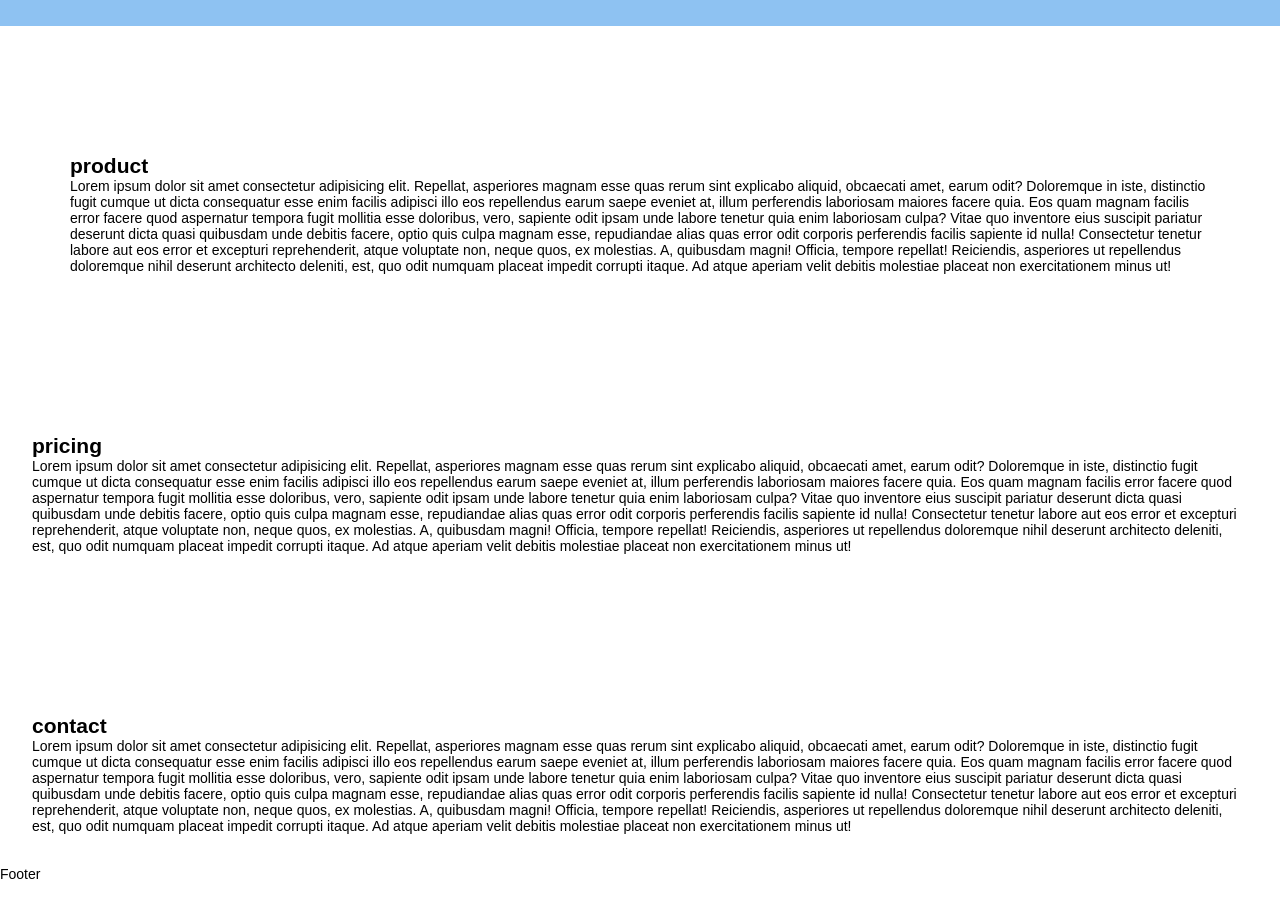
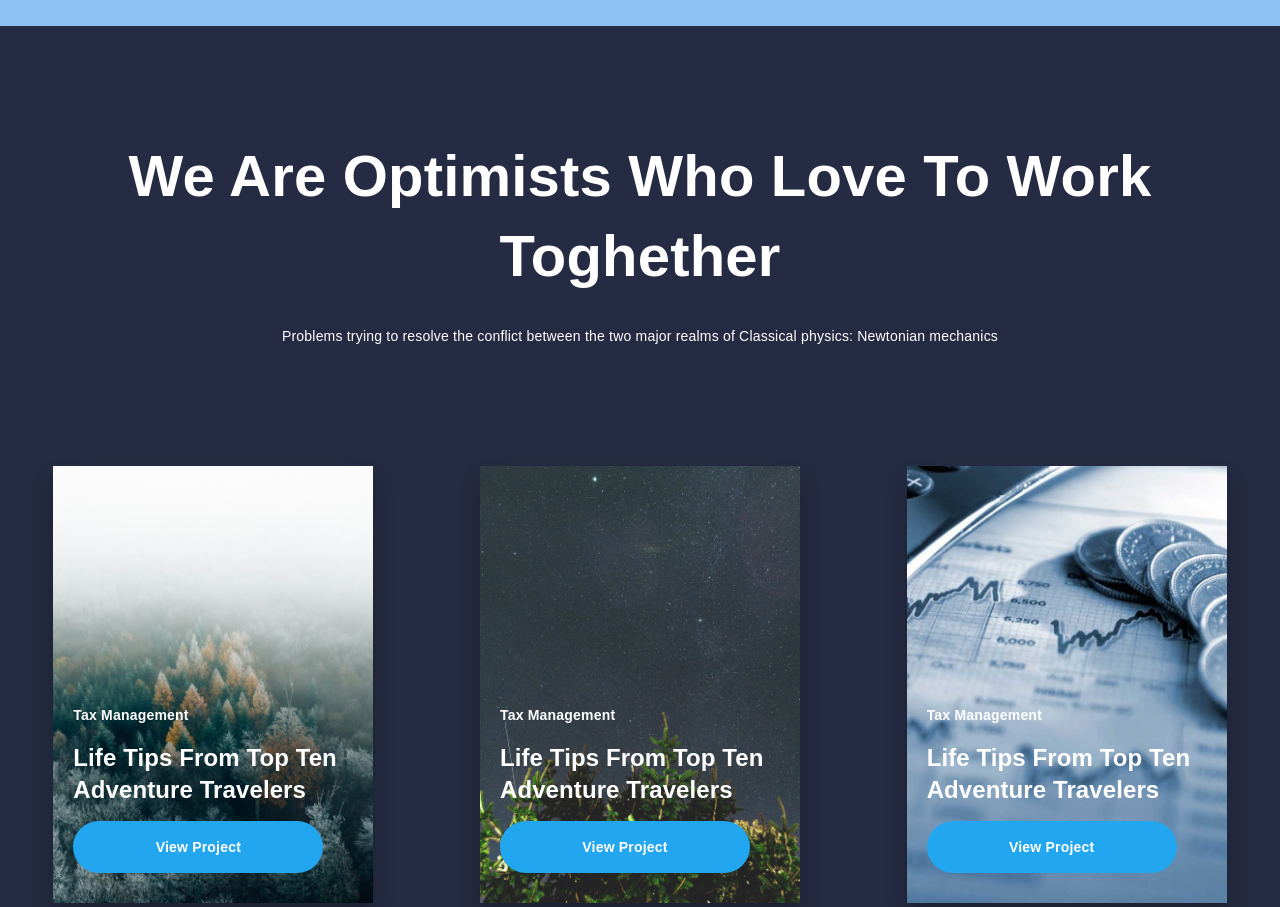
Before and after one commit to marin-mar/011_insurance, a website: page src/html/index.html in a window 1280 px wide. Shown: the part 1720-2627 px from the top of the page. Before the commit the page ends 2602 px from the top, so only its background shows below. Drawn offline with nearby package versions, Linux system fonts and the light colour scheme; files that its build step writes are made by us from their sources; files whose address does not match are found by name; a web font is replaced by a local one.

Commit message:
add products

```diff
--- a/src/html/_product.html
+++ /dev/null
@@ -1,24 +0,0 @@
-<div class="product">
-  <div class="product__container container">
-    <h2>product</h2>
-    Lorem ipsum dolor sit amet consectetur adipisicing elit. Repellat, asperiores magnam esse quas rerum sint explicabo aliquid, obcaecati
-    amet, earum odit? Doloremque in iste, distinctio fugit cumque ut dicta consequatur esse enim facilis adipisci illo eos repellendus earum
-    saepe eveniet at, illum perferendis laboriosam maiores facere quia. Eos quam magnam facilis error facere quod aspernatur tempora fugit
-    mollitia esse doloribus, vero, sapiente odit ipsam unde labore tenetur quia enim laboriosam culpa? Vitae quo inventore eius suscipit
-    pariatur deserunt dicta quasi quibusdam unde debitis facere, optio quis culpa magnam esse, repudiandae alias quas error odit corporis
-    perferendis facilis sapiente id nulla! Consectetur tenetur labore aut eos error et excepturi reprehenderit, atque voluptate non, neque
-    quos, ex molestias. A, quibusdam magni! Officia, tempore repellat! Reiciendis, asperiores ut repellendus doloremque nihil deserunt
-    architecto deleniti, est, quo odit numquam placeat impedit corrupti itaque. Ad atque aperiam velit debitis molestiae placeat non
-    exercitationem minus ut!
-    <ul class="product__list">
-      <li class="product__item"></li>
-      <!-- ./product__item--01 -->
-      <li class="product__item"></li>
-      <!-- ./product__item--02 -->
-      <li class="product__item"></li>
-      <!-- ./product__item--03 -->
-    </ul>
-  </div>
-  <!-- ./product__container container -->
-</div>
-<!-- ./product -->
--- /dev/null
+++ b/src/html/_products.html
@@ -0,0 +1,48 @@
+<div class="products">
+  <div class="products__container container">
+    <h2 class="products__title title">We Are Optimists Who Love To Work Toghether</h2>
+    <p class="products__subtitle">
+      Problems trying to resolve the conflict between the two major realms of Classical physics: Newtonian mechanics
+    </p>
+  </div>
+  <!-- ./products__container container -->
+  <ul class="products__list">
+    <li class="products__item products__item--01">
+      <img class="products__img" src="../img/products/products__item--01.jpg" alt="products__item--01" width="330" height="100" />
+      <div class="products__description">
+        <h3 class="products__card-title">Tax Management</h3>
+        <p class="products__card-text">Life Tips From Top Ten Adventure Travelers</p>
+        <a class="products__card-btn button button--round" href="#" rel="noreferrer">View Project</a>
+      </div>
+    </li>
+    <!-- ./products__item--01 -->
+    <li class="products__item products__item--02">
+      <img class="products__img" src="../img/products/products__item--02.jpg" alt="products__item--02" width="330" height="100" />
+      <div class="products__description">
+        <h3 class="products__card-title">Tax Management</h3>
+        <p class="products__card-text">Life Tips From Top Ten Adventure Travelers</p>
+        <a class="products__card-btn button button--round" href="#" rel="noreferrer">View Project</a>
+      </div>
+    </li>
+    <!-- ./products__item--02 -->
+    <li class="products__item products__item--03">
+      <img class="products__img" src="../img/products/products__item--03.jpg" alt="products__item--03" width="330" height="100" />
+      <div class="products__description">
+        <h3 class="products__card-title">Tax Management</h3>
+        <p class="products__card-text">Life Tips From Top Ten Adventure Travelers</p>
+        <a class="products__card-btn button button--round" href="#" rel="noreferrer">View Project</a>
+      </div>
+    </li>
+    <!-- ./products__item--03 -->
+    <li class="products__item products__item--04">
+      <img class="products__img" src="../img/products/products__item--04.jpg" alt="products__item--04" width="330" height="100" />
+      <div class="products__description">
+        <h3 class="products__card-title">Tax Management</h3>
+        <p class="products__card-text">Life Tips From Top Ten Adventure Travelers</p>
+        <a class="products__card-btn button button--round" href="#" rel="noreferrer">View Project</a>
+      </div>
+    </li>
+    <!-- ./products__item--04 -->
+  </ul>
+</div>
+<!-- ./product -->
--- a/src/html/index.html
+++ b/src/html/index.html
@@ -13,7 +13,7 @@
       <section id="intro">@@include('_intro.html')</section>
       <section id="advantages">@@include('_advantages.html')</section>
       <section id="reviews">@@include('_reviews.html')</section>
-      <section id="product">@@include('_product.html')</section>
+      <section id="product">@@include('_products.html')</section>
       <section id="pricing">@@include('_pricing.html')</section>
       <section id="contact">@@include('_contact.html')</section>
     </main>
--- a/src/scss/_product.scss
+++ /dev/null
@@ -1,10 +0,0 @@
-.product {
-  &__container {
-  }
-
-  &__list {
-  }
-
-  &__item {
-  }
-}
--- /dev/null
+++ b/src/scss/_products.scss
@@ -0,0 +1,80 @@
+.products {
+  color: $light-color;
+  background-color: $second-color;
+
+  &__container {
+    padding: 75px 0 15px;
+
+    @media (min-width: 992px) {
+      padding-top: 110px;
+    }
+  }
+
+  &__title {
+    margin-bottom: 30px;
+  }
+
+  &__subtitle {
+    margin-bottom: 30px;
+    text-align: center;
+    font-weight: 500;
+    font-size: 14px;
+    line-height: 20px;
+    letter-spacing: 0.2px;
+  }
+
+  &__list {
+    padding: 15px 0 60px;
+    display: flex;
+    flex-direction: row;
+    flex-wrap: wrap;
+    justify-content: space-around;
+    align-items: center;
+
+    @media (min-width: 992px) {
+      padding: 60px 0 110px;
+    }
+  }
+
+  &__item {
+    width: 320px;
+    min-height: 400px;
+    margin: 15px;
+    box-shadow: 0px 13px 19px rgba(0, 0, 0, 0.24);
+    position: relative;
+  }
+
+  &__img {
+    width: 100%;
+    height: 100%;
+  }
+
+  &__description {
+    display: flex;
+    flex-direction: column;
+    justify-content: space-between;
+    align-items: left;
+    padding: 260px 20px 30px 20px;
+    position: absolute;
+    left: 0;
+    bottom: 0;
+  }
+
+  &__card-title {
+    font-weight: 600;
+    font-size: 14px;
+    line-height: 24px;
+    letter-spacing: 0.2px;
+  }
+
+  &__card-text {
+    font-weight: 700;
+    font-size: 24px;
+    line-height: 32px;
+    letter-spacing: 0.1px;
+    margin-top: 15px;
+  }
+  &__card-btn {
+    margin-top: 15px;
+  }
+}
--- a/src/scss/main.scss
+++ b/src/scss/main.scss
@@ -12,14 +12,13 @@
 @import "_reviews";
 @import "_stars";
 
-@import "_product";
+@import "_products";
 
 @import "_footer";
 
 @import "_button";
 
 // temorary styles
-#product,
 #pricing,
 #contact {
   margin-top: 6rem;
```
Also changed, not shown: src/img/products/products__item--01.jpg (added), src/img/products/products__item--02.jpg (added), src/img/products/products__item--03.jpg (added), src/img/products/products__item--04.jpg (added).
